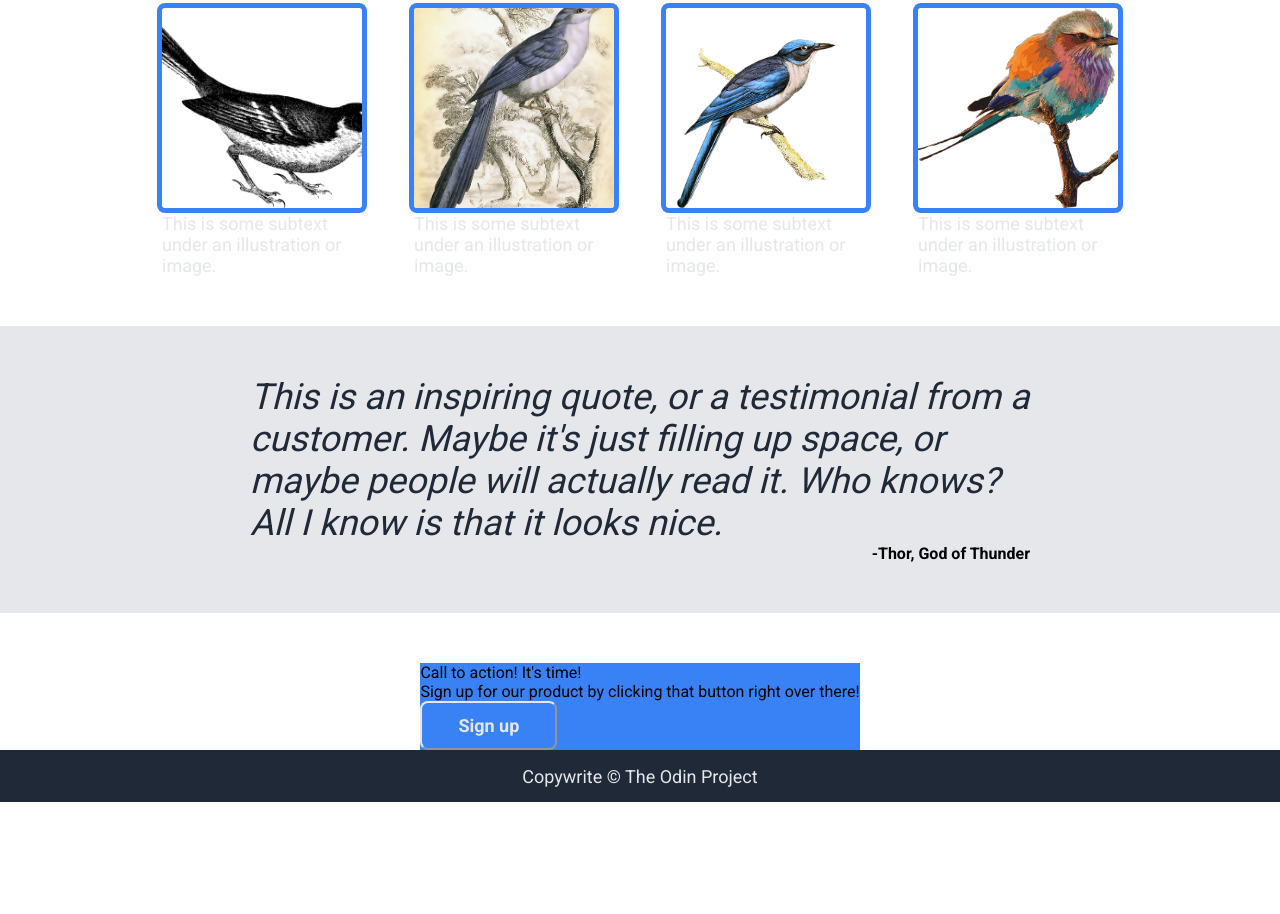
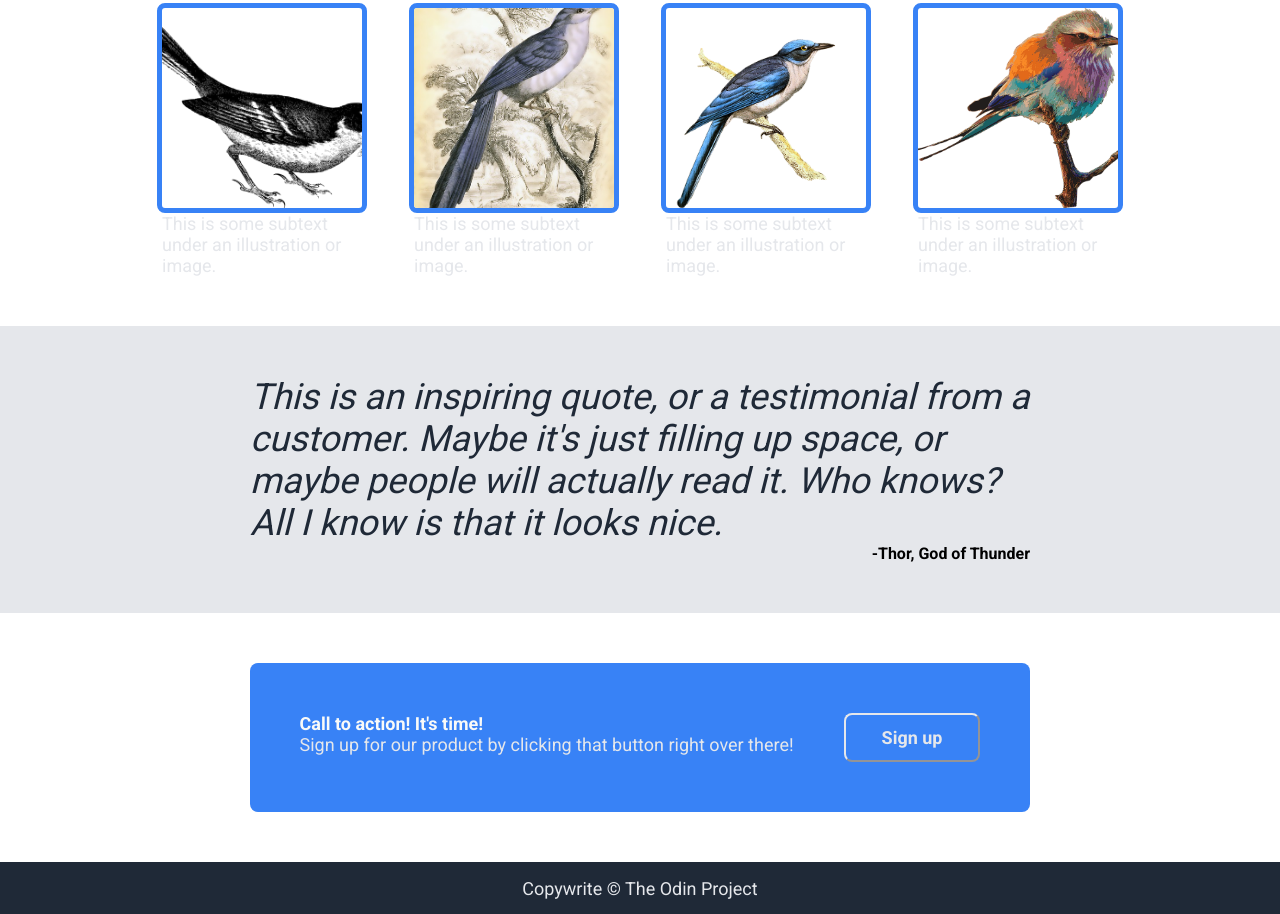
Before and after one commit to anthcarb/Landing-Page, a plain HTML site: page index.html in a window 1280 px wide. Shown: the part 640-1554 px from the top of the page. Before the commit the page ends 1442 px from the top, so only its background shows below. Drawn offline with Linux system fonts and the light colour scheme.

Commit message:
Added flexbox to call to action and font formatting

```diff
--- a/style.css
+++ b/style.css
@@ -86,11 +86,11 @@ button.signup{
     font-weight:extra-bold;
 }
 
-.headerlogo, .awesome{
+.headerlogo, .awesome, .call{
     color:#f9faf8;
 }
 
-.subtext, .list, .footer, .text{
+.subtext, .list, .footer, .text, .signupbottom{
     font-size: 18px;
     color: #e5e7eb;
 }
@@ -158,6 +158,18 @@ img.bird{
     align-self: flex-end;
     margin-right: 200px;
 }
+
+.callfooter{
+    display: flex;
+    padding: 50px;
+    border-radius: 8px;
+    gap: 50px;
+    margin-bottom: 50px;
+}
+.call{
+    font-size: 18px;
+    font-weight: bold;
+}
 button, .callfooter{
     background-color: #3882f6;
 }
```
